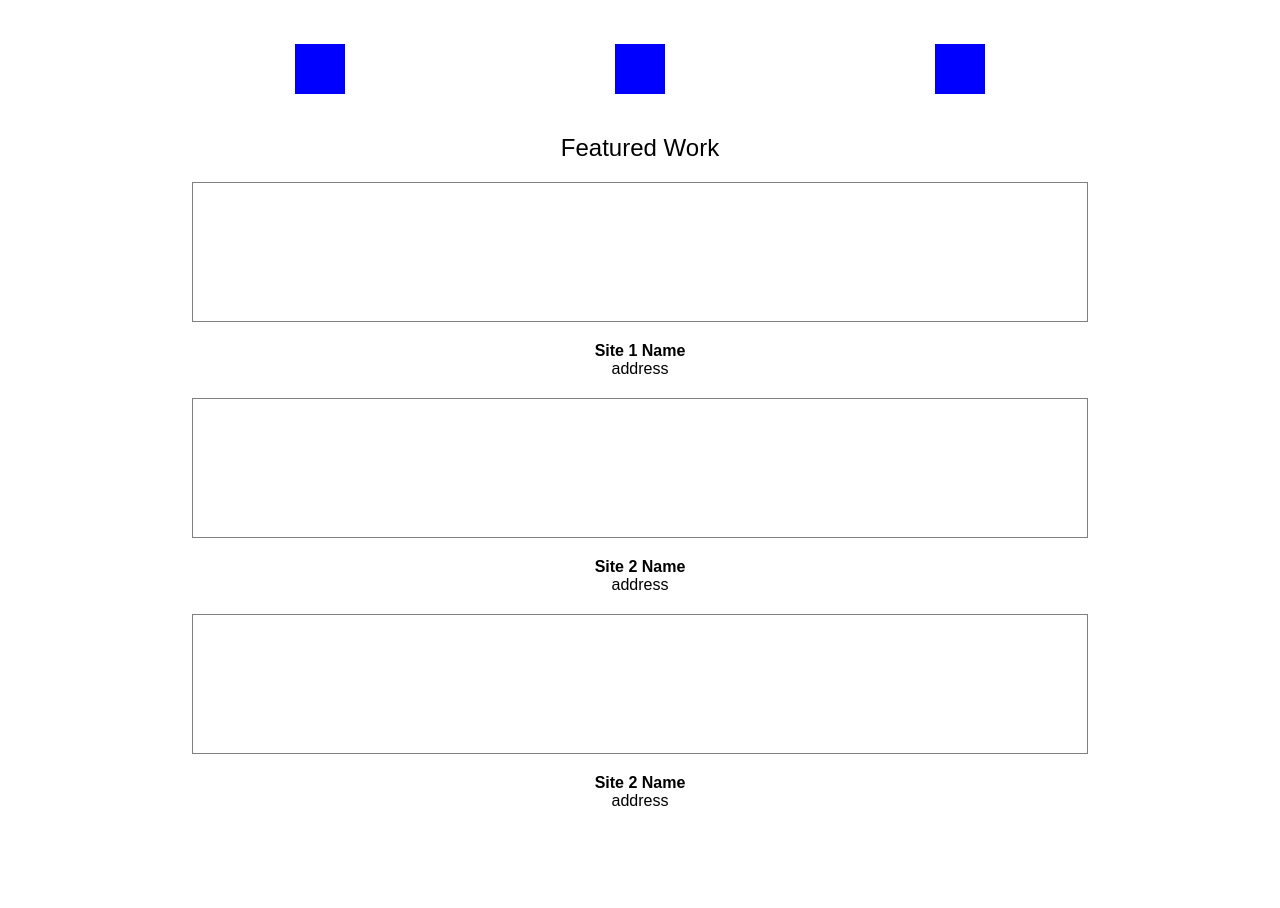
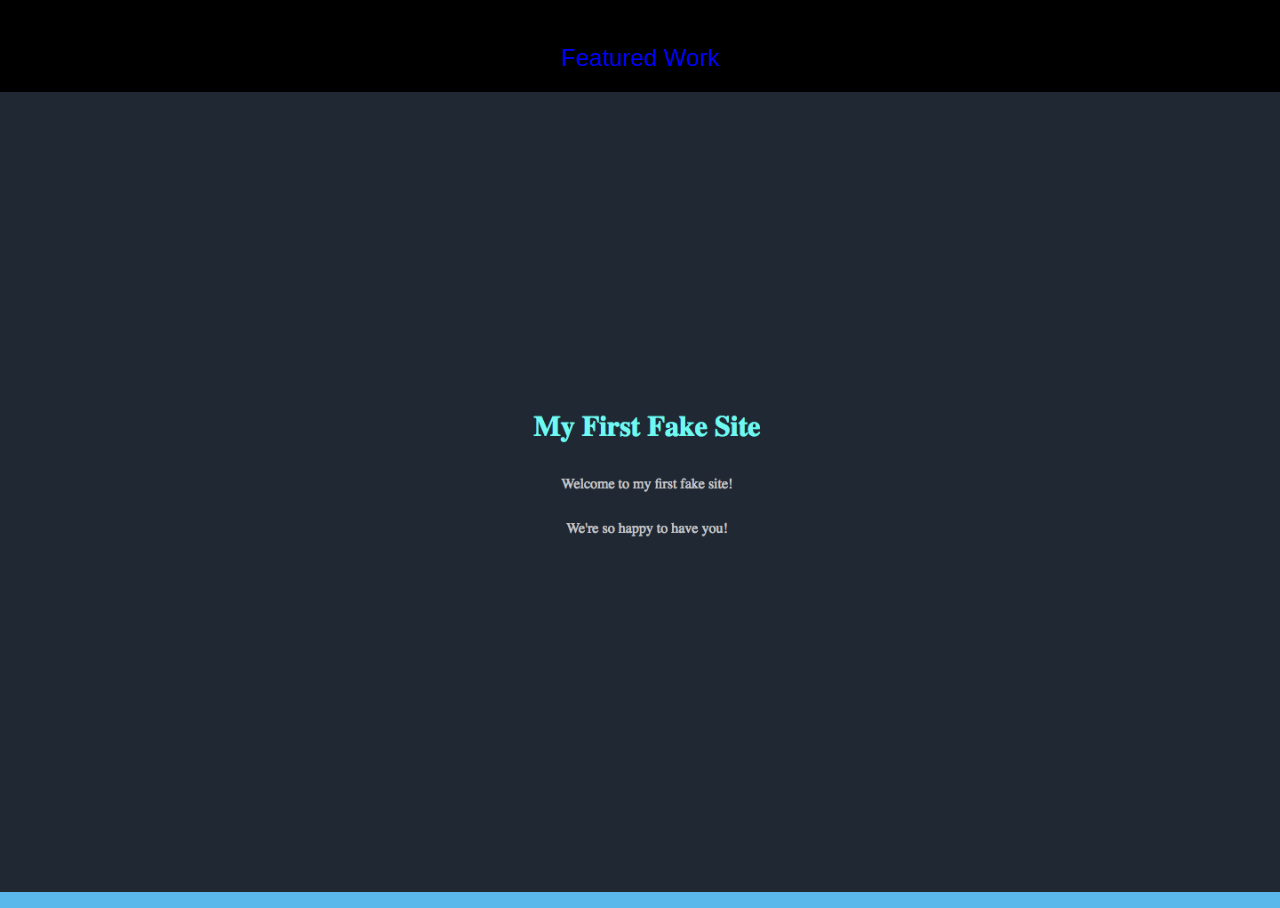
Before and after one commit to pangperry/portfolio_site, a plain HTML site: page index.html in a window 1280 px wide. Shown: the part 162-1070 px from the top of the page. Before the commit the page ends 992 px from the top, so only its background shows below. Drawn offline with Linux system fonts and the light colour scheme.

Commit message:
Add fake site images

```diff
--- a/css/styles.css
+++ b/css/styles.css
@@ -1,6 +1,7 @@
 * {
   padding: 0;
   margin: 0;
+  width: 100%;
 }
 
 body {
@@ -9,6 +10,8 @@ body {
   -webkit-font-smoothing: antialiased;
   -moz-osx-font-smoothing: grayscale;
   font-kerning: auto;
+  background: #000;
+  color: blue;
 }
 
 html {
@@ -43,15 +46,20 @@ header h3 {
 }
 aside, main, .works, .description {
   display: grid;
-  width: 100%;
   justify-items: center;
   align-items: center;
+  text-align: center;
 }
 
 aside {
   grid-template-columns: repeat(12, 1fr);
   margin-bottom: 40px;
 }
+
+.pics, .description {
+  display: none;
+}
+
 .pic {
   width: 50px;
   height: 50px;
@@ -71,6 +79,9 @@ aside {
 main h2 {
   margin-bottom: 20px;
 }
+main, .works, .site {
+  width: 100%;
+}
 .works h2 {
   margin-bottom: 25px;
 }
@@ -79,9 +90,14 @@ main h2 {
 }
 
 .site1, .site2, .site3 {
-  border: 1px solid grey;
-  width: 70%;
-  /* height: auto; */
-  height: 140px;
-  margin-bottom: 20px;
+  margin: 0;
 }
+.site1 {
+  margin-bottom: -4px;
+}
+
+img {
+  width: 100%;
+  height: auto;
+  margin: 0;
+}
--- a/index.html
+++ b/index.html
@@ -27,21 +27,19 @@
     <main>
       <h2>Featured Work</h2>
       <div class='works'>
-          <div class='site1'></div>
-          <div class="description description1">
-            <h4>Site 1 Name</h4>
-            <p>address</p>
+          <div class='site site1'>
+            <img src="./images/fake_site1.png" alt="a fake site">
+            <h4 class="description">Site 1 Name</h4>
+            <p class="description">https://github.com/pangperry/myfirstfakesite</p>
           </div>
-          <div class='site2'></div>
-          <div class="description description2">
-            <h4>Site 2 Name</h4>
-            <p>address</p>
-          </div>
-          <div class='site3'></div>
-          <div class="description description3">
-            <h4>Site 2 Name</h4>
-            <p>address</p>
-          </div>
+          <div class='site site2'></div>
+            <img src="./images/fake_site2.png" alt="a fake site">
+          <h4 class="description">Site 2 Name</h4>
+          <p class="description">https://github.com/pangperry/mysecondfakesite</p>
+          <div class='site site3'></div>
+            <img src="./images/fake_site3.png" alt="a fake site">
+          <h4 class="description">Site 3 Name</h4>
+          <p class="description">https://github.com/pangperry/mythirdfakesite</p>
       </div>
     </main>
   </div>
```
Also changed, not shown: images/fake_site1.png (added), images/fake_site2.png (added), images/fake_site3.png (added).
